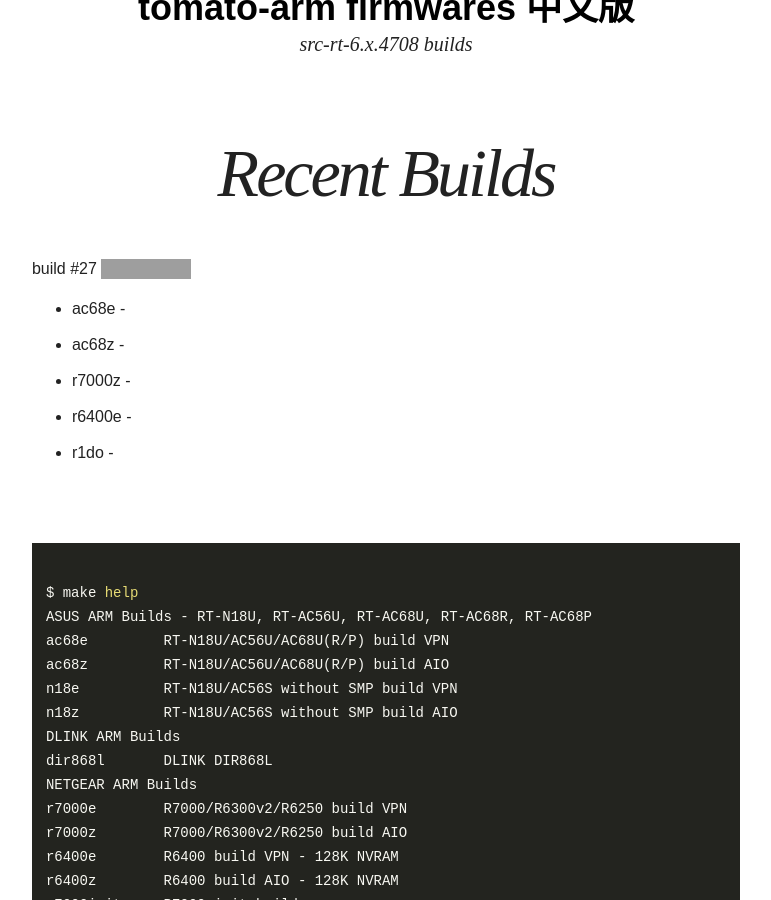
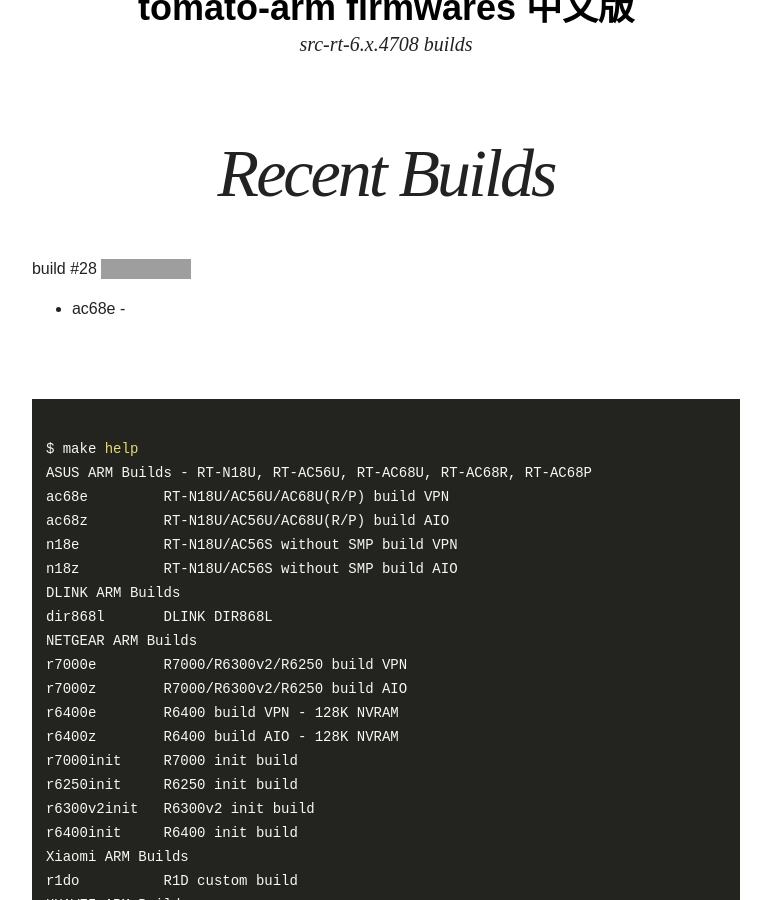
Before and after one commit to oglopss/tomato-arm-ci-jekyll, a Jekyll site: the page built from index.html, in a window 1280 px wide and 900 px high, scrolled down 339 px. Shown: the whole window, without its empty margins (254-1025 px from the left). Built offline with Jekyll 4.4.1, drawn with Linux system fonts in a browser that asks for light colours; nearby versions of some CDN libraries; grey boxes are pictures that could not be loaded.

Commit message:
Travis build 28 ac68e pushed to gh-pages

```diff
--- a/_data/ss.yml
+++ b/_data/ss.yml
@@ -1,7 +1,3 @@
-build: 27
+build: 28
 files:
   - 0001 ac68e
-  - 0005 r1do
-  - 0002 ac68z
-  - 0004 r6400e
-  - 0003 r7000z
```
